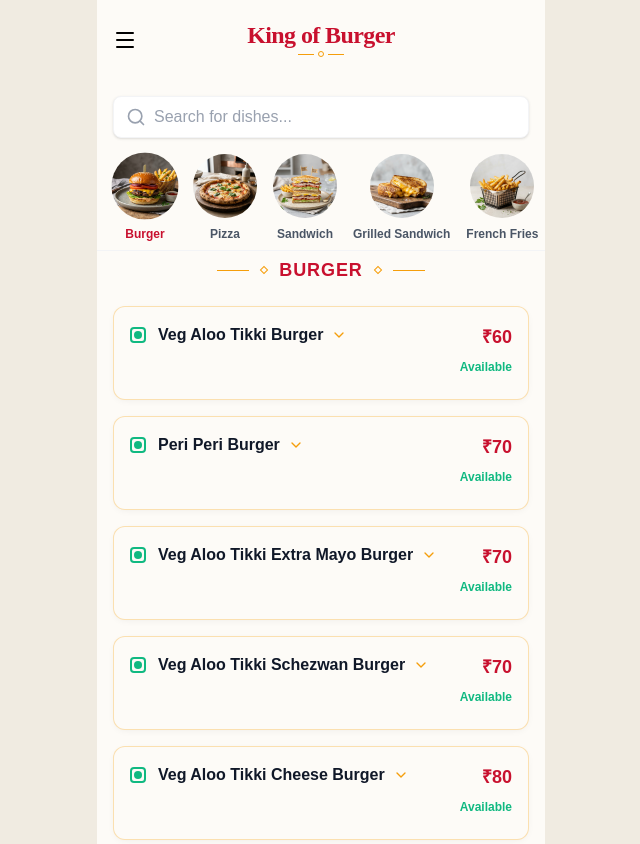
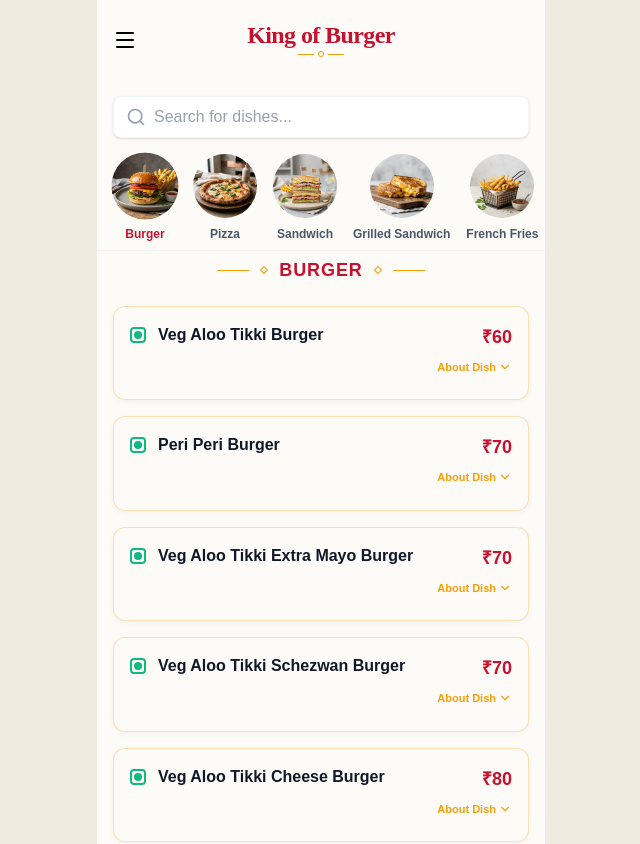
Before and after one commit to atharvamisal2614/kingofburger, a Next.js app: page / in a window 1280 px wide. Shown: the top 844 px of the page, without its empty margins (319-959 px from the left). Built offline with nearby package versions, Linux system fonts and the light colour scheme.

Commit message:
Added description

```diff
--- a/components/MenuItem.tsx
+++ b/components/MenuItem.tsx
@@ -22,21 +22,7 @@ export default function MenuItem({ item }: MenuItemProps) {
           </div>
 
           <div className="flex flex-col">
-            <div className="flex items-center gap-1.5">
-              <h3 className="font-semibold text-gray-900 text-md">{item.name}</h3>
-              {item.description && (
-                <button
-                  onClick={() => setIsOpen(!isOpen)}
-                  className="text-gold hover:text-brand transition-colors duration-200 focus:outline-none select-none p-0.5"
-                  aria-expanded={isOpen}
-                  aria-label="Toggle details"
-                >
-                  <ChevronDown
-                    className={`w-4 h-4 transform transition-transform duration-200 ${isOpen ? "rotate-180" : ""}`}
-                  />
-                </button>
-              )}
-            </div>
+            <h3 className="font-semibold text-gray-900 text-md">{item.name}</h3>
 
             {/* Badges row */}
             <div className="flex flex-wrap items-center gap-x-3 gap-y-1 mt-1.5 text-sm">
@@ -59,8 +45,19 @@ export default function MenuItem({ item }: MenuItemProps) {
           ) : (
             <div className="text-brand font-bold text-lg">₹{item.price ?? 0}</div>
           )}
-          <div className={`text-xs font-semibold mt-1 ${item.isAvailable ? "text-veg" : "text-gray-400"}`}>
-            {item.isAvailable ? "Available" : "Sold Out"}
+          <div className="flex items-center gap-2 mt-1">
+            {item.description && (
+              <button
+                onClick={() => setIsOpen(!isOpen)}
+                className="text-[11px] font-semibold text-gold hover:opacity-80 transition-opacity duration-200 flex items-center gap-0.5 focus:outline-none select-none"
+                aria-expanded={isOpen}
+              >
+                <span>About Dish</span>
+                <ChevronDown
+                  className={`w-3.5 h-3.5 transform transition-transform duration-200 ${isOpen ? "rotate-180" : ""}`}
+                />
+              </button>
+            )}
           </div>
         </div>
       </div>
```
